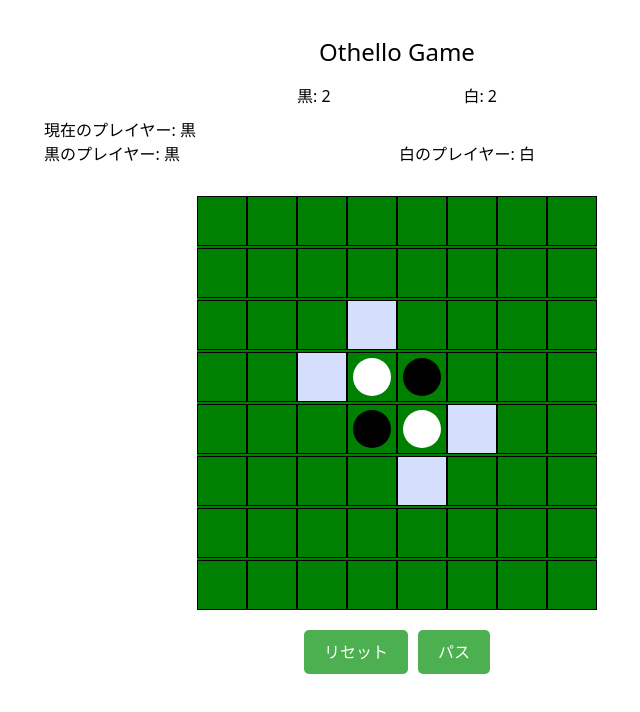
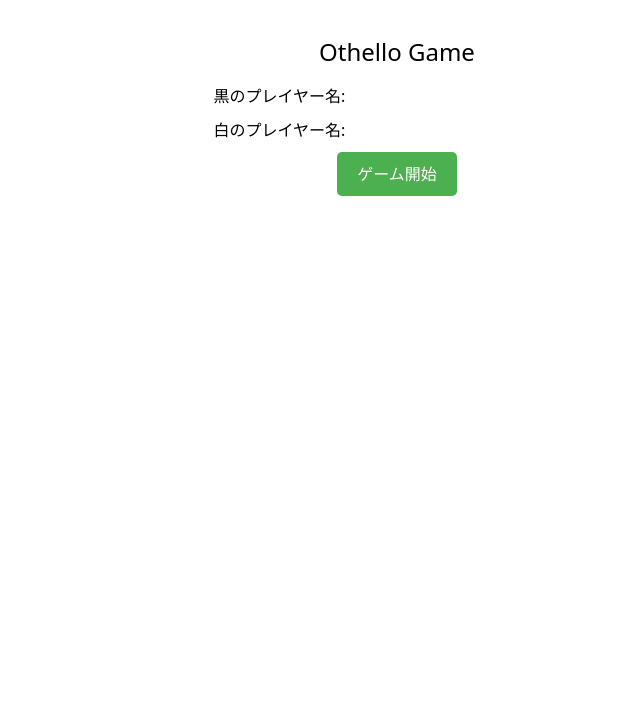
Before and after one commit to kerych4n/OthelloGAME, a Nuxt app: page / in a window 1280 px wide. Shown: the top 712 px of the page, without its empty margins (243-883 px from the left). Built offline with nearby package versions, Linux system fonts and the light colour scheme.

Commit message:
ユーザー名を入れる処理を追加

```diff
--- a/components/Board.vue
+++ b/components/Board.vue
@@ -31,13 +31,14 @@ import { ref, onMounted, watchEffect, defineEmits, defineProps, watch } from 'vu
 
 const emit = defineEmits(['update-score', 'player-pass']);
 const props = defineProps({
-  passTurn: Boolean
+  passTurn: Boolean,
+  playerNames: Object
 });
 
 const board = ref([]);
 const currentPlayer = ref('B');
 const scores = ref({ black: 0, white: 0 });
-const playerNames = ref({ black: '黒', white: '白' });
+const playerNames = ref(props.playerNames);
 const currentPlayerName = ref(playerNames.value.black);
 
 const savePlayerNames = () => {
--- a/pages/index.vue
+++ b/pages/index.vue
@@ -1,14 +1,27 @@
 <template>
   <div class="container">
     <h1 class="text-center text-2xl my-4">Othello Game</h1>
+    <div v-if="!gameStarted" class="user-input">
+      <label>
+        黒のプレイヤー名:
+        <input v-model="playerNames.black" />
+      </label>
+      <label>
+        白のプレイヤー名:
+        <input v-model="playerNames.white" />
+      </label>
+      <button @click="startGame" class="start-button">ゲーム開始</button>
+    </div>
+    <div v-else>
       <div class="score-board">
         <div>黒: {{ blackScore }}</div>
         <div>白: {{ whiteScore }}</div>
       </div>
-    <Board :key="boardKey" @update-score="updateScore" ref="boardComponent" :pass-turn="passTurnFlag" />
+      <Board :key="boardKey" @update-score="updateScore" ref="boardComponent" :pass-turn="passTurnFlag" :player-names="playerNames" />
       <div class="button-group">
         <button @click="resetBoard" class="reset-button">リセット</button>
         <button @click="passTurn" class="pass-button">パス</button>
+      </div>
     </div>
   </div>
 </template>
@@ -17,14 +30,21 @@
 import { ref } from 'vue';
 import Board from '~/components/Board.vue';
 
+const gameStarted = ref(false);
 const boardKey = ref(0);
 const blackScore = ref(2);
 const whiteScore = ref(2);
 const currentPlayer = ref('B');
 const passTurnFlag = ref(false);
 const boardComponent = ref(null);
+const playerNames = ref({ black: '', white: '' });
+
+const startGame = () => {
+  gameStarted.value = true;
+};
 
 const resetBoard = () => {
+  gameStarted.value = false;
   boardKey.value += 1;
   blackScore.value = 2;
   whiteScore.value = 2;
@@ -52,6 +72,14 @@ const passTurn = () => {
   padding-top: 20px;
 }
 
+.user-input {
+  display: flex;
+  flex-direction: column;
+  align-items: center;
+  gap: 10px;
+  margin-bottom: 20px;
+}
+
 .score-board {
   display: flex;
   justify-content: space-between;
@@ -66,7 +94,8 @@ const passTurn = () => {
 }
 
 .reset-button,
-.pass-button {
+.pass-button,
+.start-button {
   padding: 10px 20px;
   background-color: #4CAF50;
   color: white;
@@ -77,7 +106,8 @@ const passTurn = () => {
 }
 
 .reset-button:hover,
-.pass-button:hover {
+.pass-button:hover,
+.start-button:hover {
   background-color: #45a049;
 }
 </style>
```
Lines whose indentation alone changed are shown as unchanged.
